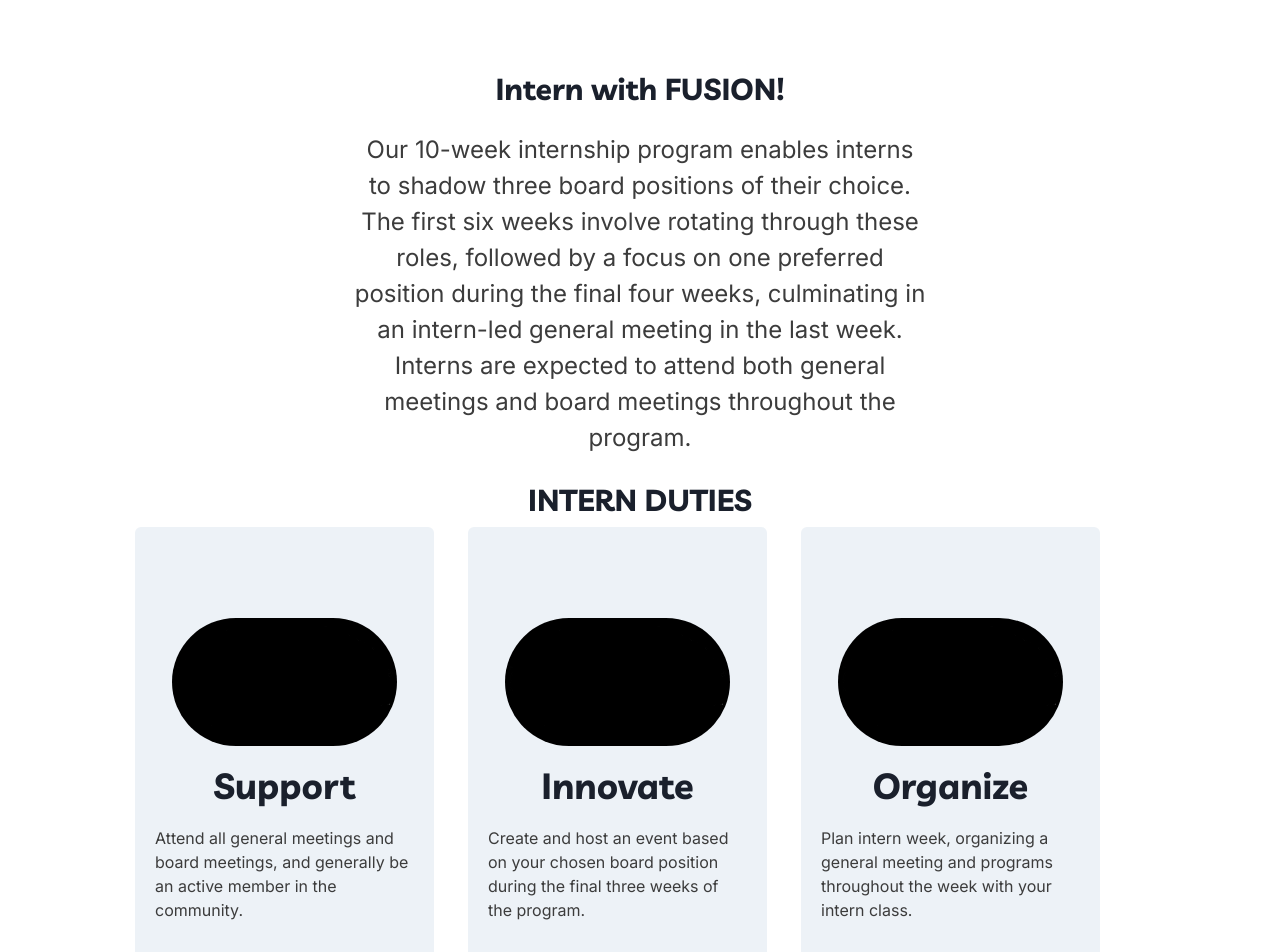
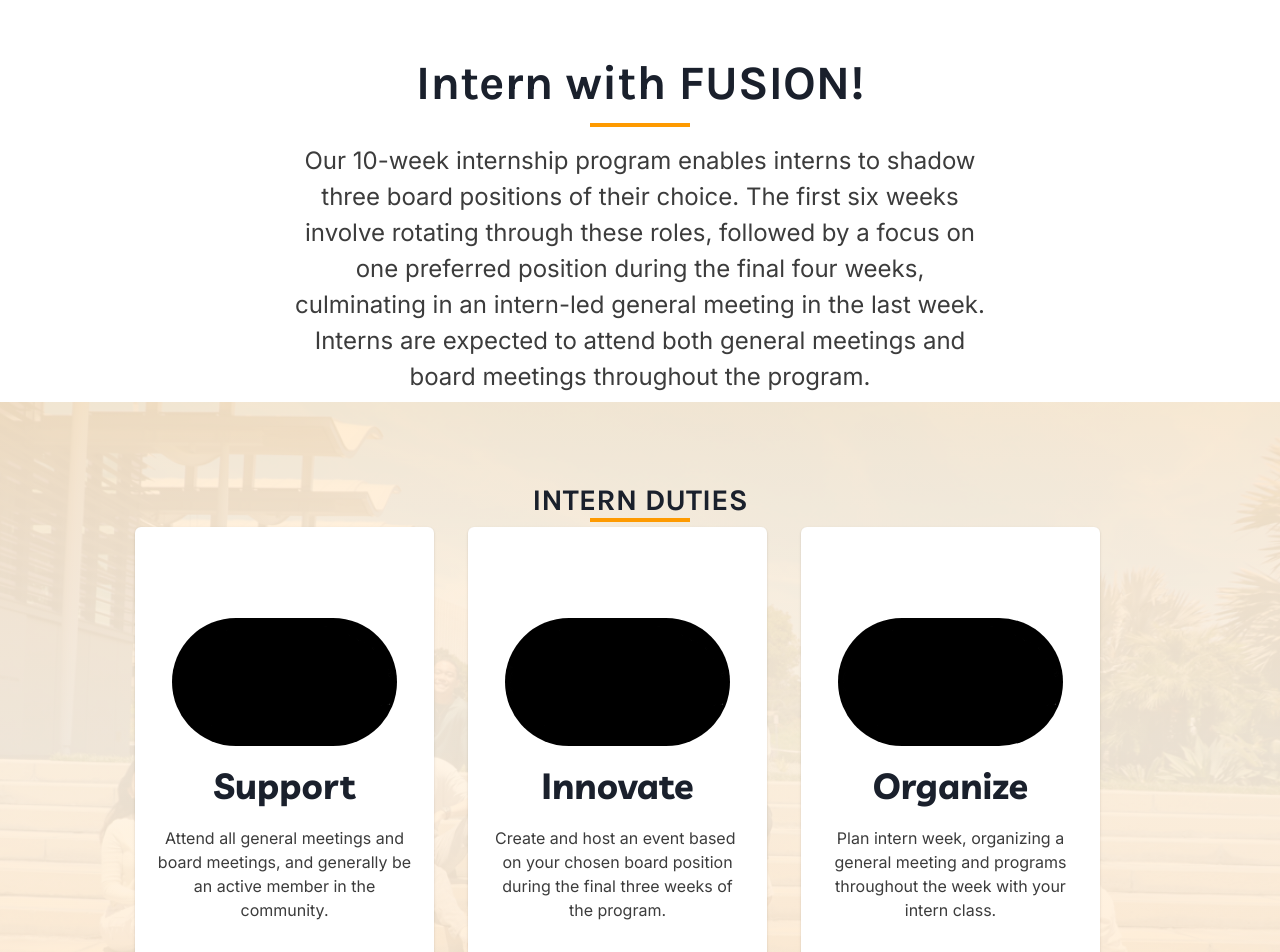
Before and after one commit to dlacuata/FUSITE, a Next.js app: page / in a window 1280 px wide. Shown: the part 40-992 px from the top of the page. Built offline with nearby package versions, Linux system fonts and the light colour scheme.

Commit message:
intern duties and intern with fusion

```diff
--- a/src/app/card.js
+++ b/src/app/card.js
@@ -14,12 +14,13 @@
 
 export default function CardComponent({ imageSrc = "/placeholder.png", heading, description }) {
     return (
-        <Card variant={{md: 'filled', base: 'unstyled'}}>
+        <Card bg={{base: "transparent", md: "white"}} variant={{md: 'elevated', base: 'unstyled'}}>
             <CardBody>
-                <div className='flex md:flex-col flex-row-reverse items-center text-center
+                <div className='flex md:flex-col flex-row items-center text-center
                       lg:h-[467px] md:h-[449px] h-[128px]
-                      lg:pt-[71px] md:pt-[63px]'>
-                    <div className='flex sm:p-[0px] p-[22px] h-[128px] sm:bg-transparent bg-(--color-card) rounded-tl-2xl'>
+                      lg:pt-[71px] md:pt-[63px]
+                      '>
+                    <div className='flex sm:p-[0px] p-[22px] h-[128px] bg-white rounded-tl-2xl'>
                         <Image
                             src={imageSrc}
                             alt="Board Meeting"
@@ -33,9 +34,9 @@
 
                     <div className='flex-col'>
                         <div className={`${livvic.className} flex md:h-[80px] h-[22px] items-center sm:justify-center
-                                        md:text-4xl text-base`}> {heading} </div>
-                        <div className={`${inter.className} flex text-intern md:text-base text-sm text-left
-                                        lg:w-[259px] md:w-[173px] w-[192px]`}>
+                                        md:text-4xl text-base indent-2 sm:indent-0`}> {heading} </div>
+                        <div className={`${inter.className} flex text-intern md:text-base text-sm md:leading-6 sm:text-center
+                                        lg:w-[259px] md:w-[173px] w-[192px] sm:ml-0 ml-2 text-left`}>
                             {description}
                         </div>
                     </div>
--- a/src/app/page.js
+++ b/src/app/page.js
@@ -1,10 +1,11 @@
-import { Livvic } from "next/font/google";
+import { Karla } from "next/font/google";
 import { Inter } from "next/font/google";
 import CardComponent from "./card";
 import Testimonial from "./testimonial";
 import Carousel from "./carousel.js"
+import Image from "next/image";
 
-const livvic = Livvic({
+const karla = Karla({
   weight: ["700"],
   subsets: ["latin"],
 });
@@ -22,11 +23,13 @@
                       lg:h-[442px] md:h-[457px] h-[329px]
                       lg:pr-[354px] md:pr-[32px] pr-[16px]
                       lg:pl-[354px] md:pl-[32px] pl-[16px]">
-        <div className={livvic.className}>
-          <div className="h-[45px] md:text-3xl text-xl">Intern with FUSION!</div>
+        <div className={karla.className}>
+          <div className="md:text-5xl text-xl text-center md:w-[732px]">Intern with FUSION!</div>
         </div>
+        <div className="w-25 h-1 bg-amber-500 sm:my-4 my-1"></div>
+
         <div className={inter.className}>
-          <div className="h-[160px] xl:text-[1.5rem] text-base text-intern md:mt-4 text-center">
+          <div className="h-[160px] xl:text-[1.5rem] text-base text-intern text-center md:w-[700px] sm:w-[400px] w-[335px]">
             Our 10-week internship program enables interns to shadow three board positions of their
             choice. The first six weeks involve rotating through these roles, followed by a focus on one
             preferred position during the final four weeks, culminating in an intern-led general meeting in
@@ -35,13 +38,23 @@
           </div>
         </div>
       </div>
-      <div className="flex flex-col items-center
+
+      <div className="relative flex flex-col items-center
                       lg:p-[0px] md:p-[32px] p-[16px]
                       lg:pt-[80px]
-                      lg:h-[691px] md:h-[575px] h-[513]">
-        <div className={livvic.className}>
-          <div className="h-[45px] md:text-3xl text-xl">INTERN DUTIES</div>
+                      lg:h-[691px] md:h-[575px] h-[513]
+                      bg-gradient-to-b from-[#FFA523]/20 via-[#FACA84]/20 to-[#FFA523]/20">
+        <Image
+          src="/internbackground.png"
+          alt="Intern Background"
+          fill
+          className="object-cover -z-10 opacity-10"
+        />
+        <div className="absolute inset-0 -z-0"></div>
+        <div className={karla.className}>
+          <div className="md:text-3xl text-xl">INTERN DUTIES</div>
         </div>
+        <div className="w-25 h-1 mb-[5px] bg-amber-500"></div>
         <div className="flex items-center
                       md:flex-row flex-col
                       lg:gap-[34px] md:gap-[30x] gap-[26px]
@@ -77,7 +90,7 @@
                         lg:w-[1166px] md:w-[704px] w-[343px]
                         lg:h-[1198px] md:h-[771px] h-[466px]
                         lg:gap-[40px] md:gap-[36px] gap-[22px]">
-          <div className={livvic.className}>
+          <div className={karla.className}>
             <div className="h-[45px] md:text-3xl text-xl">Why Intern for FUSION?</div>
           </div>
           <div className="hidden sm:flex flex-col lg:gap-[40px] md:gap-[36px] gap-[22px]">
```
Also changed, not shown: public/internbackground.png (added).
